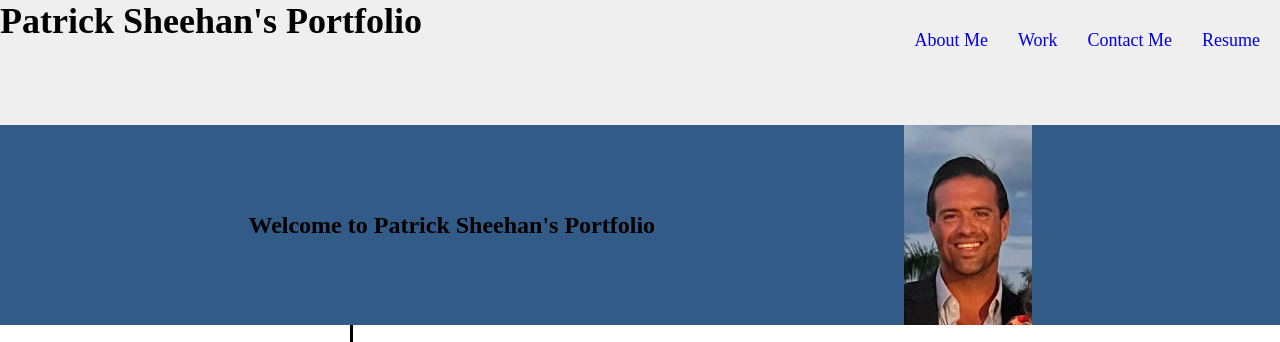
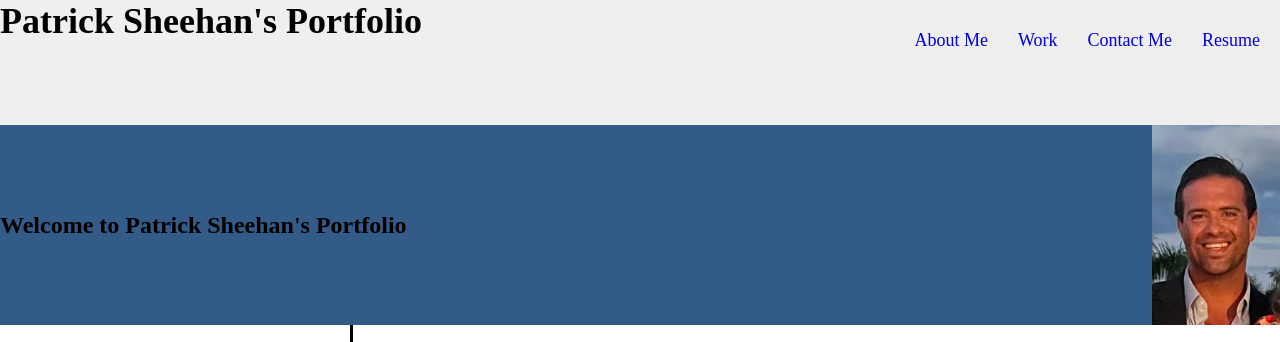
Before and after one commit to sheehpat/portfolio-advanced-css-demo, a plain HTML site: page index.html in a window 1280 px wide. Shown: the top 342 px of the page. Drawn offline with Linux system fonts and the light colour scheme.

Commit message:
added ReadMe and made small revisions to index.html, and style.css

```diff
--- a/assets/css/style.css
+++ b/assets/css/style.css
@@ -10,10 +10,11 @@ header{
 }
 
 header h1{
-   flex: 1 1 25%;
+   flex: 1 1 50%;
 }
 
 header ul{
+    flex: 1 1 75%;
     margin-top: 20px;
     list-style: none;
     display: flex;
@@ -38,7 +39,7 @@ a {
    justify-content: center;
    flex-direction: row;
    align-items: center;
-   justify-content: space-evenly;
+   justify-content: space-between;
 }
 
 .hero img{
```
Also changed, not shown: index.html (+0 -1 lines), Screenshot 2024-01-08 at 4.49.16 PM.png (added), 1 other file.
